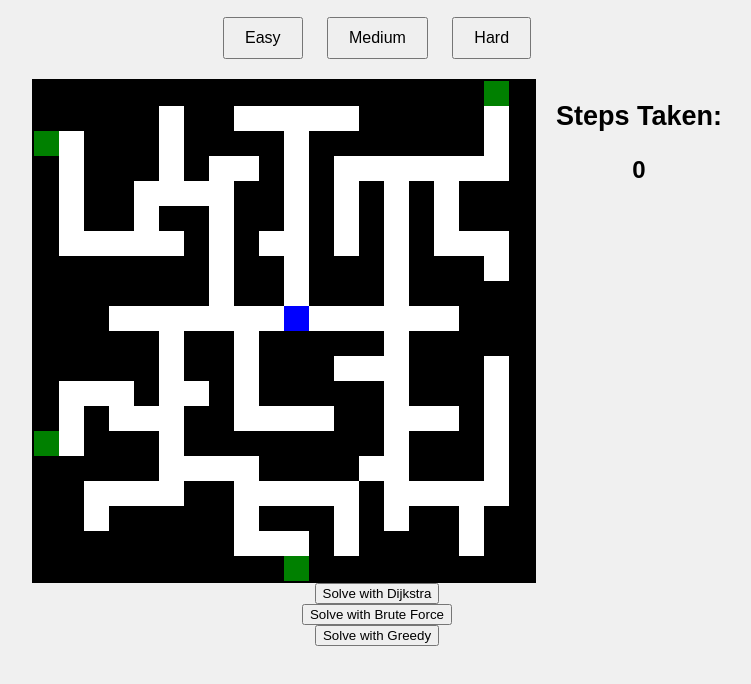
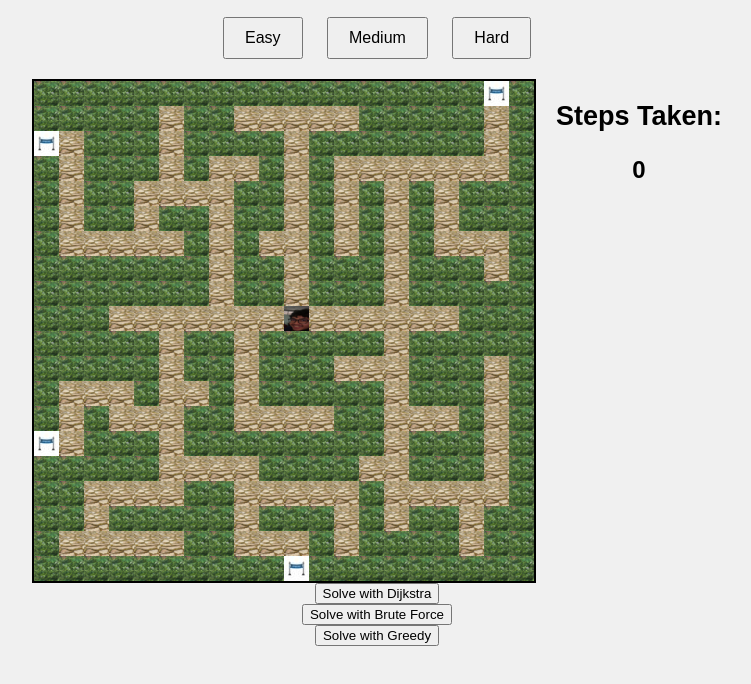
Before and after one commit to TigorBekerja/Tubes_SA, a plain HTML site: page index.html in a window 1280 px wide. Shown: the part 108-792 px from the top of the page, without its empty margins (263-1014 px from the left). Drawn offline with Linux system fonts and the light colour scheme.

Commit message:
Add files via upload

```diff
--- a/index.html
+++ b/index.html
@@ -20,7 +20,6 @@
             <p id="steps">0</p>
         </div>
     </div>
-    <img id="playerImage" src="nail.png" style="display: none;">
     <button id="solveButtonDijkstra">Solve with Dijkstra</button>
     <button id="solveButtonBruteForce">Solve with Brute Force</button>
     <button id="solveButtonGreedy">Solve with Greedy</button>
--- a/script.js
+++ b/script.js
@@ -14,10 +14,17 @@ let tileSize = canvas.width / cols;
 
 let stepsTaken = 0;
 
+const wall = new Image();
+wall.src = 'assets/wall.png'
+const path = new Image();
+path.src = 'assets/road.png'
+const finishImage = new Image();
+finishImage.src = 'assets/finish.jpg';
+
 const easyMaze = [
     [1, 1, 1, 1, 1, 1, 1, 1, 1, 1],
     [0, 0, 0, 1, 0, 0, 0, 1, 1, 1],
-    [1, 0, 0, 1, 0, 1, 1, 1, 0, 1],
+    [1, 0, 0, 1, 0, 1, 0, 1, 0, 1],
     [1, 1, 0, 1, 0, 1, 1, 1, 0, 1],
     [1, 0, 0, 0, 0, 0, 0, 1, 0, 1],
     [1, 0, 1, 1, 0, 1, 0, 1, 0, 1],
@@ -46,7 +53,7 @@ const mediumMaze = [
     [1, 1, 1, 1, 1, 0, 0, 0, 0, 1, 1, 1, 1, 0, 0, 1, 1, 1, 0, 1],
     [1, 1, 0, 0, 0, 0, 1, 1, 0, 0, 0, 0, 0, 1, 0, 0, 0, 0, 0, 1],
     [1, 1, 0, 1, 1, 1, 1, 1, 0, 1, 1, 1, 0, 1, 0, 1, 1, 0, 1, 1],
-    [1, 1, 1, 1, 1, 1, 1, 1, 0, 0, 0, 1, 0, 1, 1, 1, 1, 0, 1, 1],
+    [1, 0, 0, 0, 0, 0, 1, 1, 0, 0, 0, 1, 0, 1, 1, 1, 1, 0, 1, 1],
     [1, 1, 1, 1, 1, 1, 1, 1, 1, 1, 0, 1, 1, 1, 1, 1, 1, 1, 1, 1]
 ];
 
@@ -92,7 +99,7 @@ const player = {
     loaded: false
 };
 
-player.image.src = 'nail.png';
+player.image.src = 'assets/nail.png';
 player.image.onload = function() {
     player.loaded = true;
     draw();
@@ -100,22 +107,22 @@ player.image.onload = function() {
 
 const finishes = {
     easy: [
-        { x: 0, y: 1, color: 'green' },
-        { x: 4, y: 9, color: 'green' }
+        { x: 0, y: 1},
+        { x: 4, y: 9}
     ],
     medium: [
-        { x: 0, y: 2, color: 'green' },
-        { x: 0, y: 14, color: 'green' },
-        { x: 18, y: 0, color: 'green' },
-        { x: 10, y: 19, color: 'green' }
+        { x: 0, y: 2},
+        { x: 0, y: 14},
+        { x: 18, y: 0},
+        { x: 10, y: 19}
     ],
     hard: [
-        { x: 1, y: 0, color: 'green' },
-        { x: 29, y: 6, color: 'green' },
-        { x: 0, y: 16, color: 'green' },
-        { x: 29, y: 18, color: 'green' },
-        { x: 7, y: 29, color: 'green' },
-        { x: 24, y: 29, color: 'green'}
+        { x: 1, y: 0},
+        { x: 29, y: 6},
+        { x: 0, y: 16},
+        { x: 29, y: 18},
+        { x: 7, y: 29},
+        { x: 24, y: 29}
     ]
 };
 
@@ -129,6 +136,7 @@ function updateMaze(difficulty) {
         cols = 10;
         player.x = 4;
         player.y = 4;
+        player.image.src = 'assets/bocilkafahmi.png'
         currentFinish = finishes.easy;
     } else if (difficulty === 'medium') {
         maze = mediumMaze;
@@ -136,13 +144,15 @@ function updateMaze(difficulty) {
         cols = 20;
         player.x = 10;
         player.y = 9;
+        player.image.src = 'assets/nail.png';
         currentFinish = finishes.medium;
     } else if (difficulty === 'hard') {
         maze = hardMaze;
         rows = 30;
         cols = 30;
-        player.x = 14;
+        player.x = 15;
         player.y = 14;
+        player.image.src = 'assets/tigormuda.png'
         currentFinish = finishes.hard;
     }
     player.width = canvas.width / cols
@@ -161,11 +171,10 @@ function drawMaze() {
     for (let row = 0; row < rows; row++) {
         for (let col = 0; col < cols; col++) {
             if (maze[row][col] === 1) {
-                ctx.fillStyle = 'black';
+                ctx.drawImage(wall, col * tileSize, row * tileSize, tileSize, tileSize);
             } else {
-                ctx.fillStyle = 'white';
+                ctx.drawImage(path, col * tileSize, row * tileSize, tileSize, tileSize);
             }
-            ctx.fillRect(col * tileSize, row * tileSize, tileSize, tileSize);
         }
     }
 }
@@ -182,12 +191,10 @@ function drawPlayer() {
 function drawFinishes() {
     if (Array.isArray(currentFinish)) {
         currentFinish.forEach(finish => {
-            ctx.fillStyle = finish.color;
-            ctx.fillRect(finish.x * tileSize, finish.y * tileSize, tileSize, tileSize);
+            ctx.drawImage(finishImage, finish.x * tileSize, finish.y * tileSize, tileSize, tileSize);
         });
     } else {
-        ctx.fillStyle = currentFinish.color;
-        ctx.fillRect(currentFinish.x * tileSize, currentFinish.y * tileSize, tileSize, tileSize);
+        ctx.drawImage(finishImage, finish.x * tileSize, finish.y * tileSize, tileSize, tileSize);
     }
 }
 
@@ -210,10 +217,12 @@ function movePlayer(dx, dy) {
         player.y = newY;
         stepsTaken++;
         updateSteps();
+        draw();
         if (Array.isArray(currentFinish)) {
             if (currentFinish.some(finish => player.x === finish.x && player.y === finish.y)) {
-                stepsTaken++
                 updateSteps();
+                draw();  // Draw player at the finish before alert
+                setTimeout(() => {
                     alert('Congratulations! You reached a finish!');
                     stepsTaken = 0;
                     if (rows === 10) {
@@ -223,10 +232,10 @@ function movePlayer(dx, dy) {
                     } else if (rows === 30) {
                         updateMaze('hard');
                     }
+                }, 100);  // Slight delay to ensure the player is drawn
             }
         }
     }
-    draw();
 }
 
 function moveAlongPath(path) {
@@ -243,6 +252,21 @@ function moveAlongPath(path) {
             index++;
         } else {
             clearInterval(interval);
+            if (currentFinish.some(finish => player.x === finish.x && player.y === finish.y)) {
+                updateSteps();
+                draw();
+                setTimeout(() => {
+                    alert('Congratulations! You reached a finish!');
+                    stepsTaken = 0;
+                    if (rows === 10) {
+                        updateMaze('easy');
+                    } else if (rows === 20) {
+                        updateMaze('medium');
+                    } else if (rows === 30) {
+                        updateMaze('hard');
+                    }
+                }, 100);  // Slight delay to ensure the player is drawn
+            }
         }
     }, 100);
 }
```
Also changed, not shown: assets/bocilkafahmi.png (added), assets/finish.jpg (added), assets/nail.png (added), assets/road.png (added), assets/tigormuda.png (added), assets/wall.png (added). Lines whose indentation alone changed are shown as unchanged.
